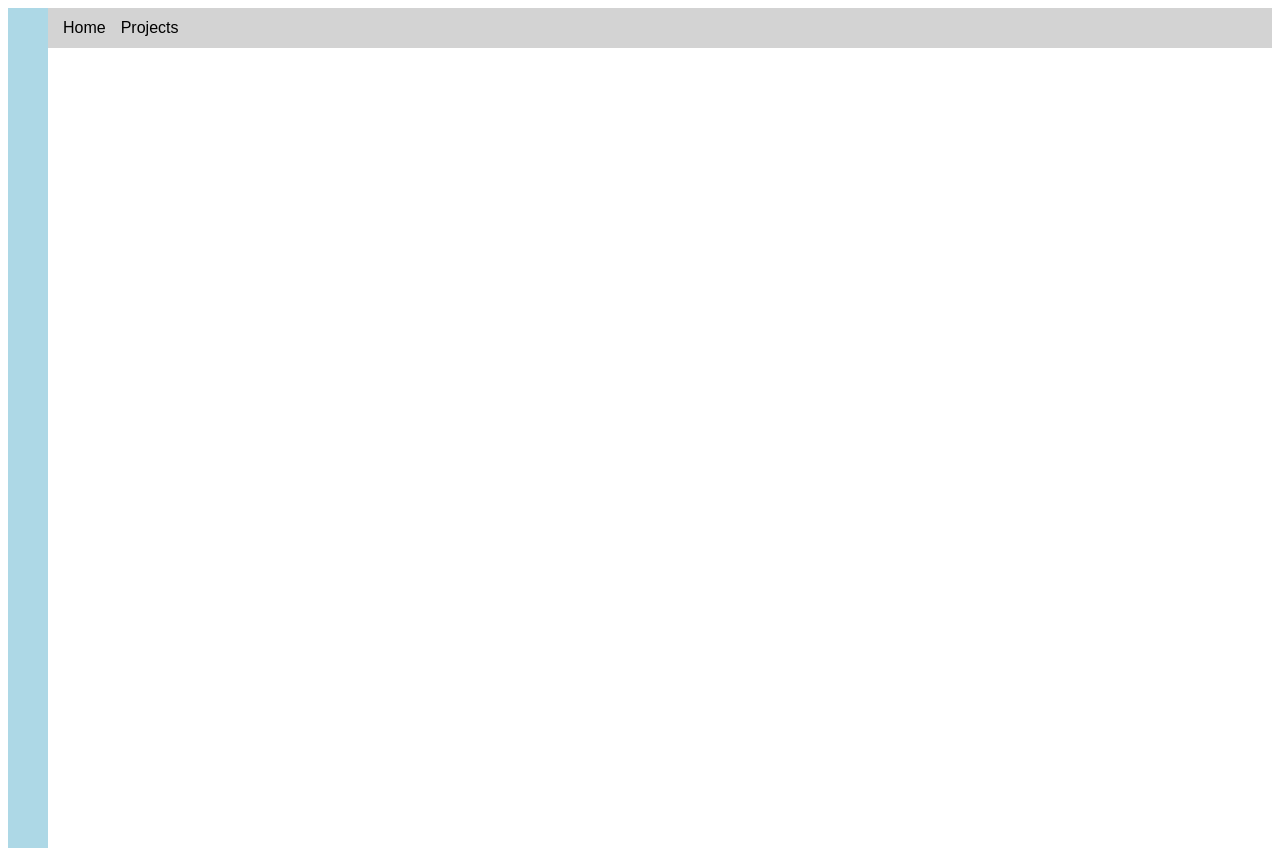
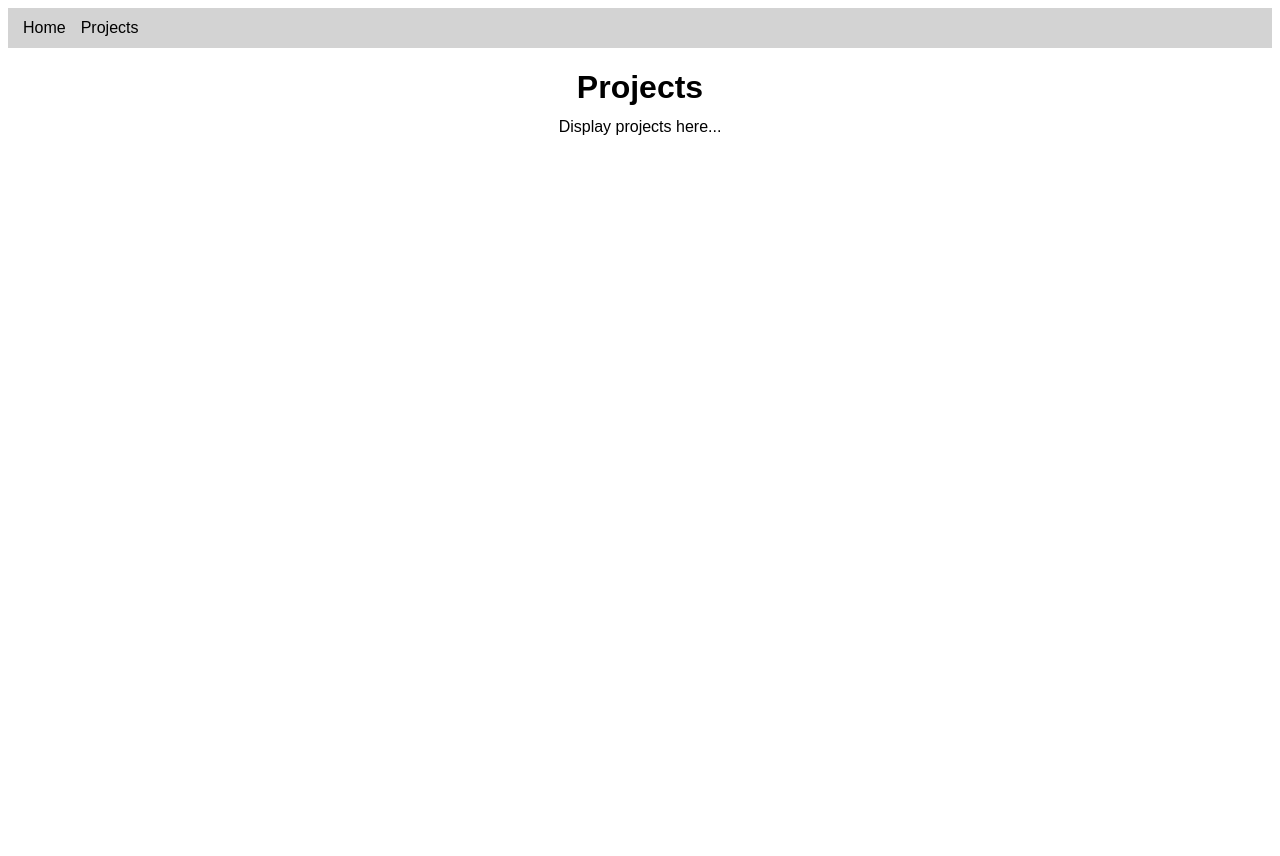
Before and after one commit to rickymm/canvass-challenge, a React (Create React App) app: page / in a window 1280 px wide. After the commit the page ends 800 px from the top, so only its background shows below. Built offline with nearby package versions, Linux system fonts and the light colour scheme.

Commit message:
initial commit

```diff
--- a/src/App.js
+++ b/src/App.js
@@ -1,6 +1,7 @@
 import Layout from "./Layout";
 import Navbar from "./navigation/Navbar";
 import Sidebar from "./navigation/Sidebar";
+import Projects from "./Projects";
 
 import "./styles.css";
 
@@ -12,9 +13,7 @@ export default function App() {
           <a href="/">Home</a>
           <a href="/projects">Projects</a>
         </Navbar>
-        <Sidebar />
-        {/* <h1>Hello CodeSandbox</h1> */}
-        {/* <h2>Start editing to see some magic happen!</h2> */}
+        <Projects />
       </Layout>
     </div>
   );
--- a/src/Layout.js
+++ b/src/Layout.js
@@ -6,6 +6,7 @@ const Layout = styled.div`
     "sidebar navbar "
     "sidebar content";
   grid-template-columns: min-content;
+  grid-template-rows: 40px auto;
 `;
 
 export default Layout;
--- /dev/null
+++ b/src/Projects.js
@@ -0,0 +1,28 @@
+import React from "react";
+import styled from "styled-components/macro";
+
+export default function Projects() {
+  return (
+    <Wrapper $area="content">
+      <Title $area="title">Projects</Title>
+      <ProjectsList $area="projects">Display projects here...</ProjectsList>
+    </Wrapper>
+  );
+}
+
+const Wrapper = styled.main`
+  grid-area: ${({ $area }) => $area};
+  display: grid;
+  grid-template-areas:
+    "title"
+    "projects";
+  grid-template-rows: 70px auto;
+`;
+
+const Title = styled.h1`
+  grid-area: ${({ $area }) => $area};
+`;
+
+const ProjectsList = styled.article`
+  grid-area: ${({ $area }) => $area};
+`;
--- /dev/null
+++ b/src/navigation/Projects.js
@@ -0,0 +1,19 @@
+import React from "react";
+import styled from "styled-components/macro";
+
+export default function Projects() {
+  return (
+    <Wrapper>
+      <span>Display projects here...</span>
+    </Wrapper>
+  );
+}
+
+const Wrapper = styled.main`
+  grid-area: ${({ $area }) => $area};
+  display: grid;
+  grid-template-areas:
+    "title"
+    "projects";
+  grid-template-rows: 40px auto;
+`;
```
